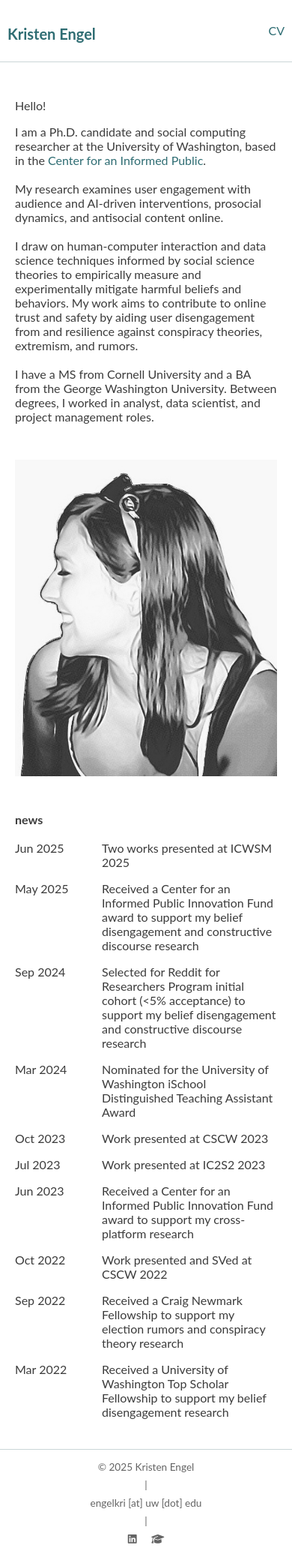
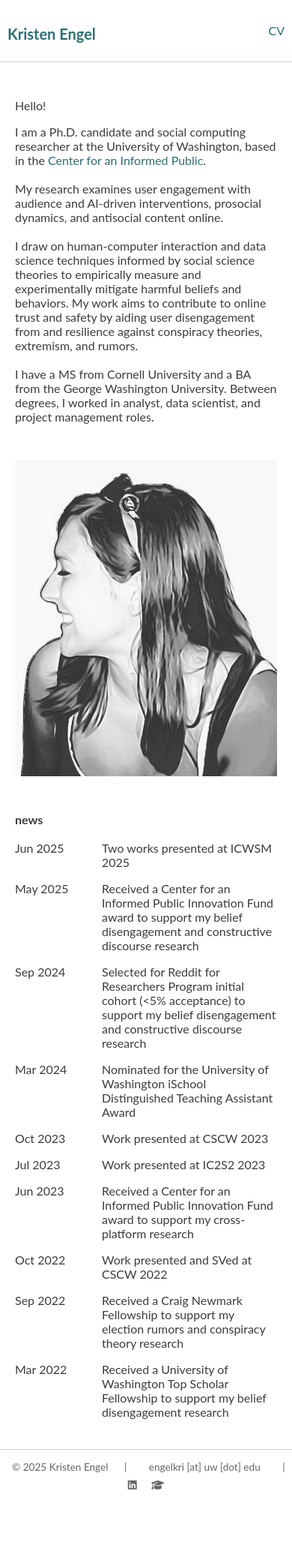
Before and after one commit to engelkri/engelkri.github.io, a Jekyll site: the page built from index.html, in a window 390 px wide. Shown: the whole page at 75% size. Built offline with Jekyll 4.4.1, drawn with Linux system fonts in a browser that asks for light colours; nearby versions of some CDN libraries; after the commit the page ends 2008 px from its top, so only the background shows below that.

Commit message:
Change footer layout to row on small screensfooter

```diff
--- a/assets/css/style.css
+++ b/assets/css/style.css
@@ -124,7 +124,7 @@ a:hover {
 
 @media screen and (max-width: 600px) {
   .footer-content {
-    flex-direction: column;
+    flex-direction: row;
     gap: 8px;
   }
   .main-content-container {
```
